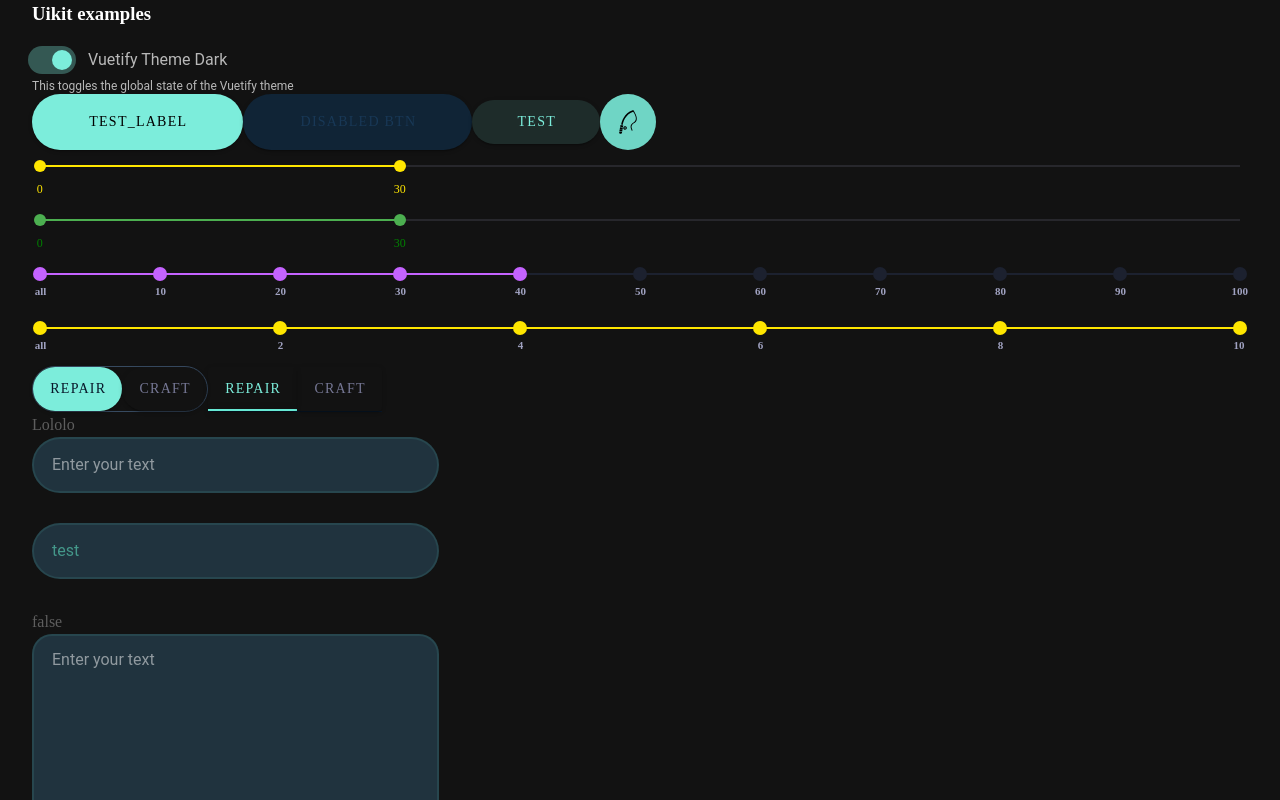
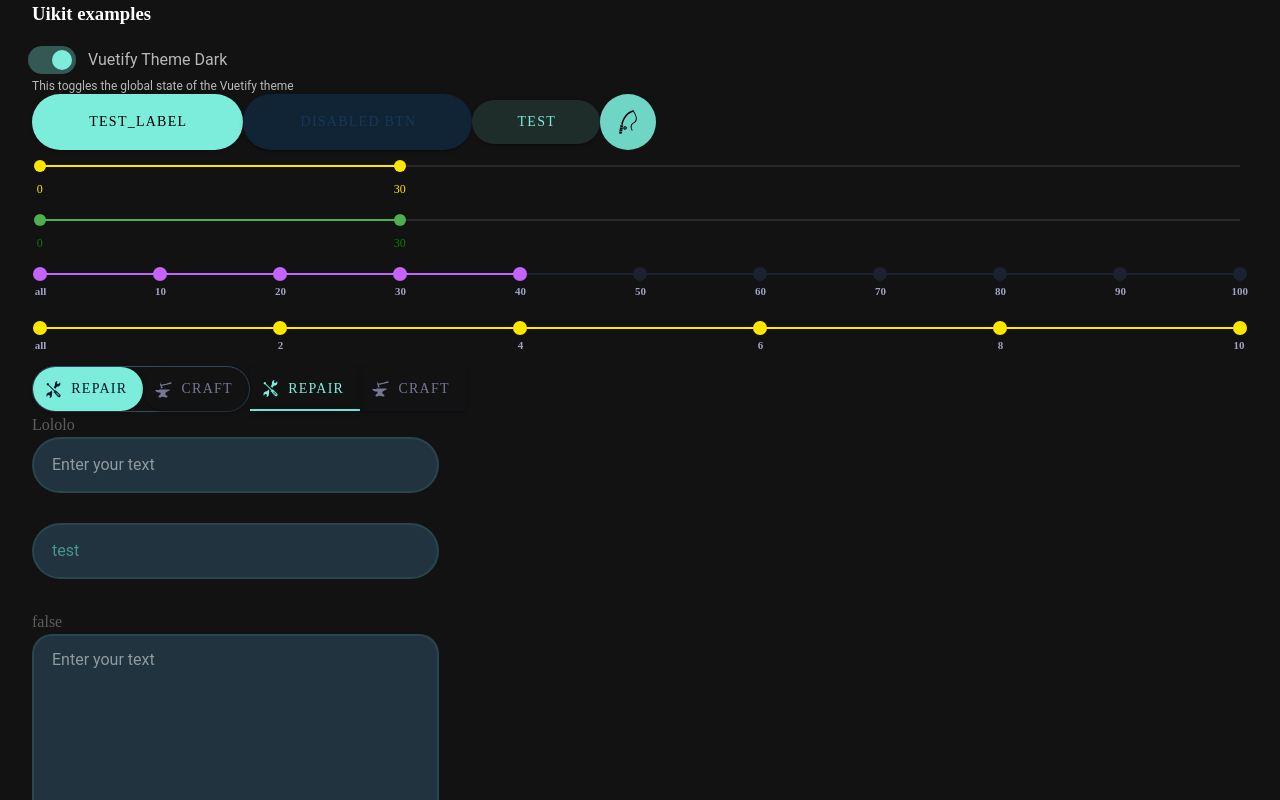
Before and after one commit to wodtech/vue-ui-kit, a Vue app: page / in a window 1280 px wide. Built offline with nearby package versions, Linux system fonts and the light colour scheme; a web font is replaced by a local one.

Commit message:
segment icon color, rebuid package

```diff
--- a/src/App.vue
+++ b/src/App.vue
@@ -136,8 +136,8 @@ export default {
       rules: [(value) => (value || "").length <= 20 || "Max 20 characters"],
       segment: {
         options: [
-          { label: "Repair", icon: "" },
-          { label: "Craft", icon: "" },
+          { label: "Repair", icon: "repair" },
+          { label: "Craft", icon: "workbench" },
         ],
         active: "Repair",
       },
--- a/src/components/segment/UiSegment.vue
+++ b/src/components/segment/UiSegment.vue
@@ -14,6 +14,7 @@
     >
       <v-icon
         v-if="option.icon"
+        :color="isActiveIcon(option.label === value)"
         v-text="`$vuetify.icons.${option.icon}`"
         left
         size="17"
@@ -50,6 +51,13 @@ export default {
           ? "transparent"
           : "primary"
         : "transparent";
+    },
+    isActiveIcon(val) {
+      return val
+        ? this.isTransparent
+          ? "primary"
+          : "var(--segment-text)"
+        : "var(--segment-text-default)";
     },
     isBottomBorder(val) {
       return this.isTransparent && val ? "_active_border" : "";
```
Also changed, not shown: 6 other files (tests, documents, lock files or other folders).
